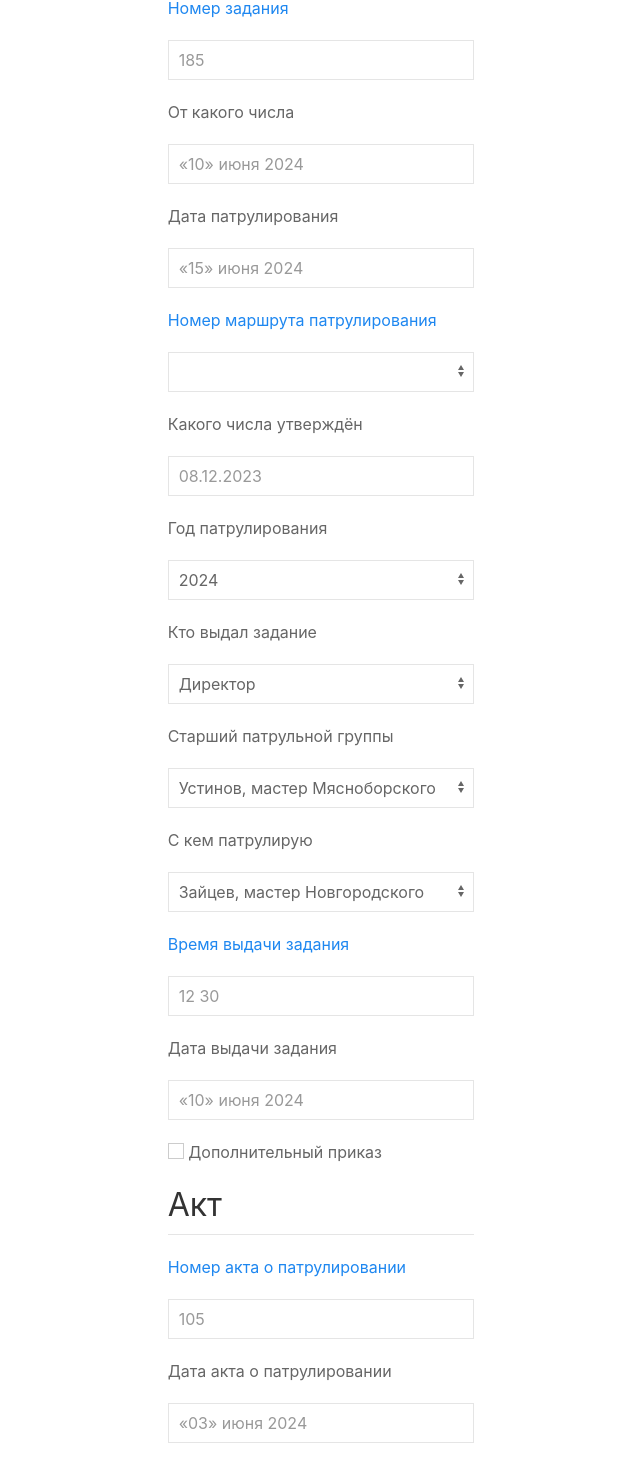
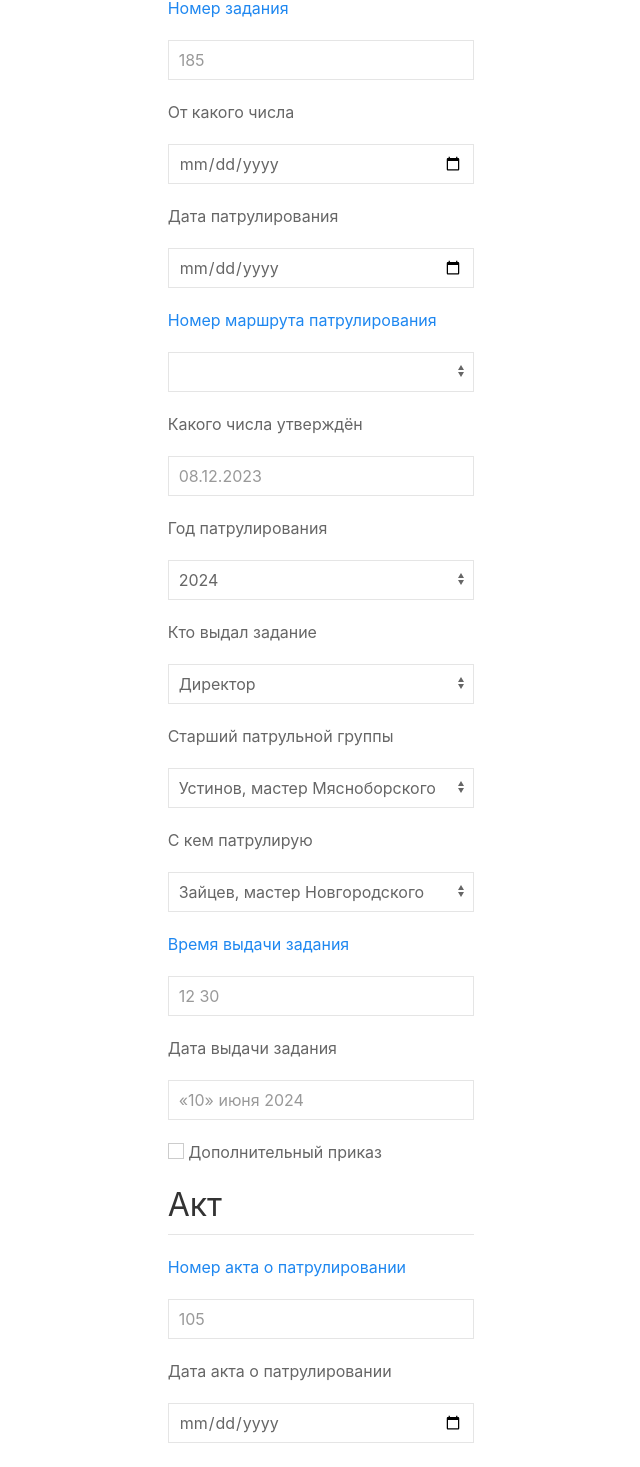
Before and after one commit to mianger22/glodocsy_core, a React (Create React App) app: page / in a window 1280 px wide. Shown: the part 115-1582 px from the top of the page, without its empty margins (299-939 px from the left). Built offline with nearby package versions, Linux system fonts and the light colour scheme.

Commit message:
fixed date field

```diff
--- a/src/Products/document_generator/Document_generator.jsx
+++ b/src/Products/document_generator/Document_generator.jsx
@@ -61,9 +61,8 @@ const Document_generator = () => (
 
                 <div className="uk-margin">
                     <input
-                        className="uk-input date_selection"
-                        type="text"
-                        placeholder="«10» июня 2024"
+                        type="date"
+                        className='uk-input'
                         aria-label="Date_issue_task"
                         name="Date_issue_task"
                         onChange={handleChange}
@@ -78,9 +77,8 @@ const Document_generator = () => (
 
                 <div className="uk-margin">
                     <input
-                        className="uk-input date_selection"
-                        type="text"
-                        placeholder="«15» июня 2024"
+                        type="date"
+                        className='uk-input'
                         aria-label="Patrol_date"
                         name="Patrol_date"
                         onChange={handleChange}
@@ -134,7 +132,7 @@ const Document_generator = () => (
 
                 <div className="uk-margin">
                     <input
-                        className="uk-input date_selection"
+                        className="uk-input"
                         type="text"
                         placeholder="08.12.2023"
                         // value="08.12.2023"
@@ -282,7 +280,7 @@ const Document_generator = () => (
 
                 <div className="uk-margin">
                     <input
-                        className="uk-input date_selection"
+                        className="uk-input"
                         type="number"
                         placeholder="105"
                         aria-label="Number_patrol_act"
@@ -299,9 +297,8 @@ const Document_generator = () => (
 
                 <div className="uk-margin">
                     <input
-                        className="uk-input date_selection"
-                        type="text"
-                        placeholder="«03» июня 2024"
+                        type="date"
+                        className='uk-input'
                         aria-label="Date_patrol_act"
                         name="Date_patrol_act"
                         onChange={handleChange}
```
